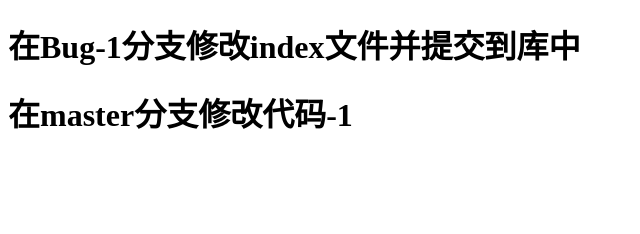
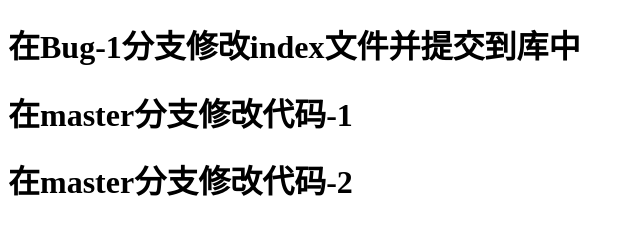
Before and after one commit to lyq-github1022/git-demo, a plain HTML site: page index.html in a window 1280 px wide. Shown: the whole page, without its empty margins (0-640 px from the left). Drawn offline with Linux system fonts and the light colour scheme.

Commit message:
在master分支修改代码-2

```diff
--- a/index.html
+++ b/index.html
@@ -9,5 +9,6 @@
   <body>
     <h1>在Bug-1分支修改index文件并提交到库中</h1>
     <h1>在master分支修改代码-1</h1>
+    <h1>在master分支修改代码-2</h1>
   </body>
 </html>
```
